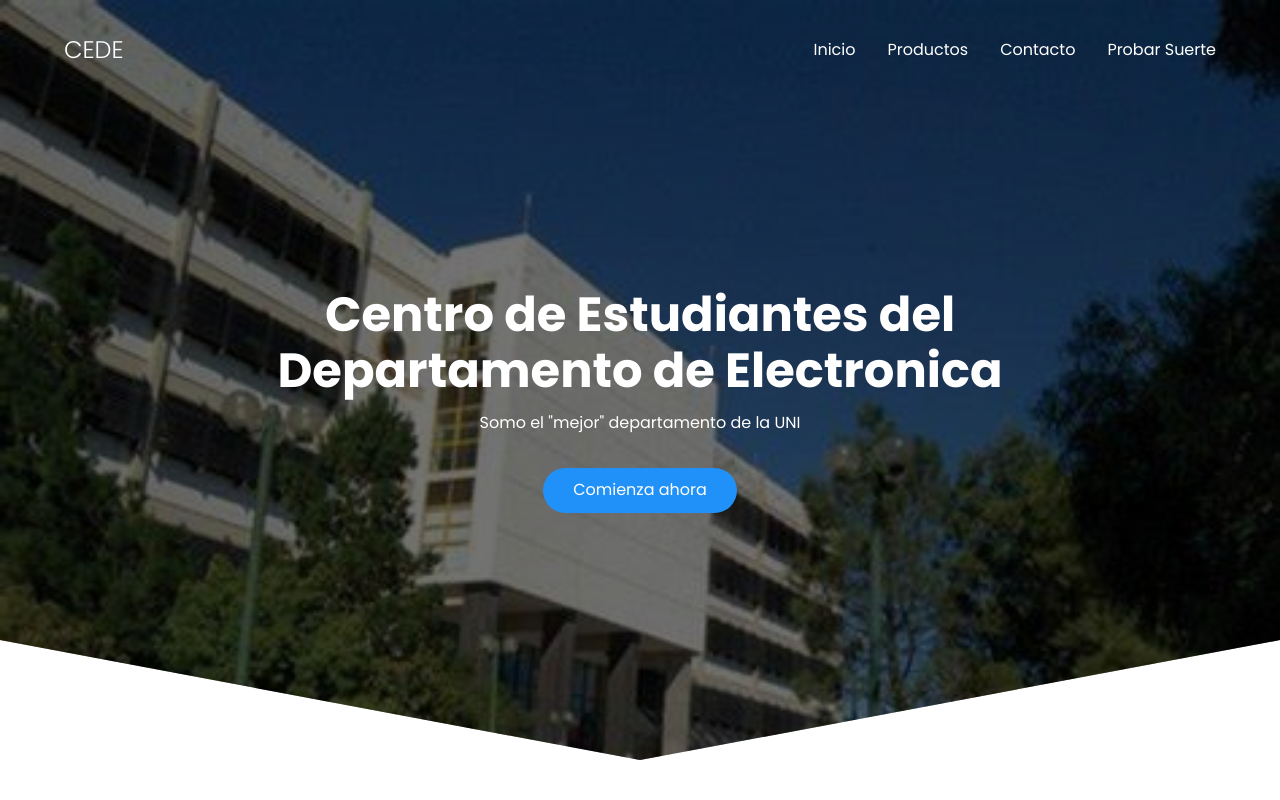
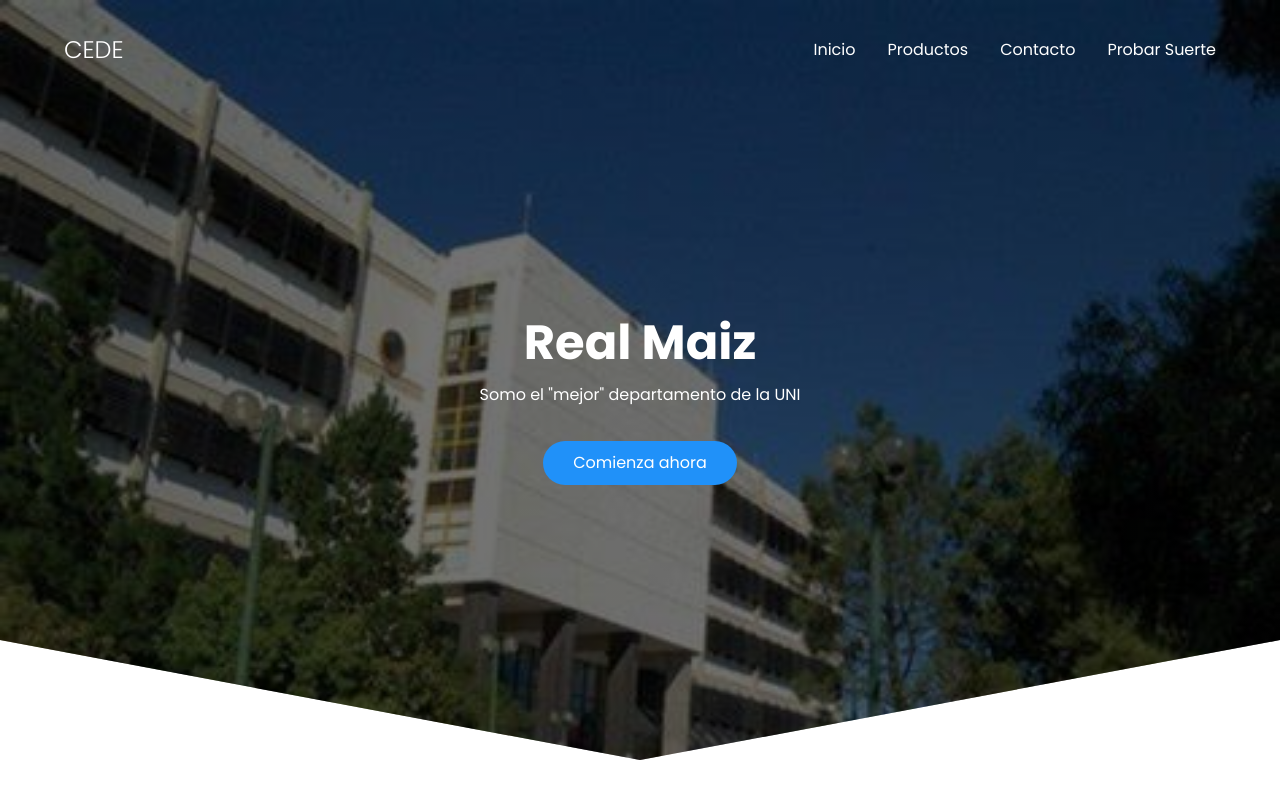
Before and after one commit to cristianatr/WebCLT, a plain HTML site: page index.html in a window 1280 px wide. Shown: the top 800 px of the page. Drawn offline with Linux system fonts and the light colour scheme.

Commit message:
Update index.html

```diff
--- a/index.html
+++ b/index.html
@@ -66,7 +66,7 @@
         </nav>
 
         <section class="hero__container container">
-            <h1 class="hero__title">Centro de Estudiantes del Departamento de Electronica</h1>
+            <h1 class="hero__title">Real Maiz</h1>
             <p class="hero__paragraph">Somo el "mejor" departamento de la UNI  </p>
             <a target="_blank" href="http://www.unp.edu.ar/" class="cta">Comienza ahora</a>
         </section>
```
